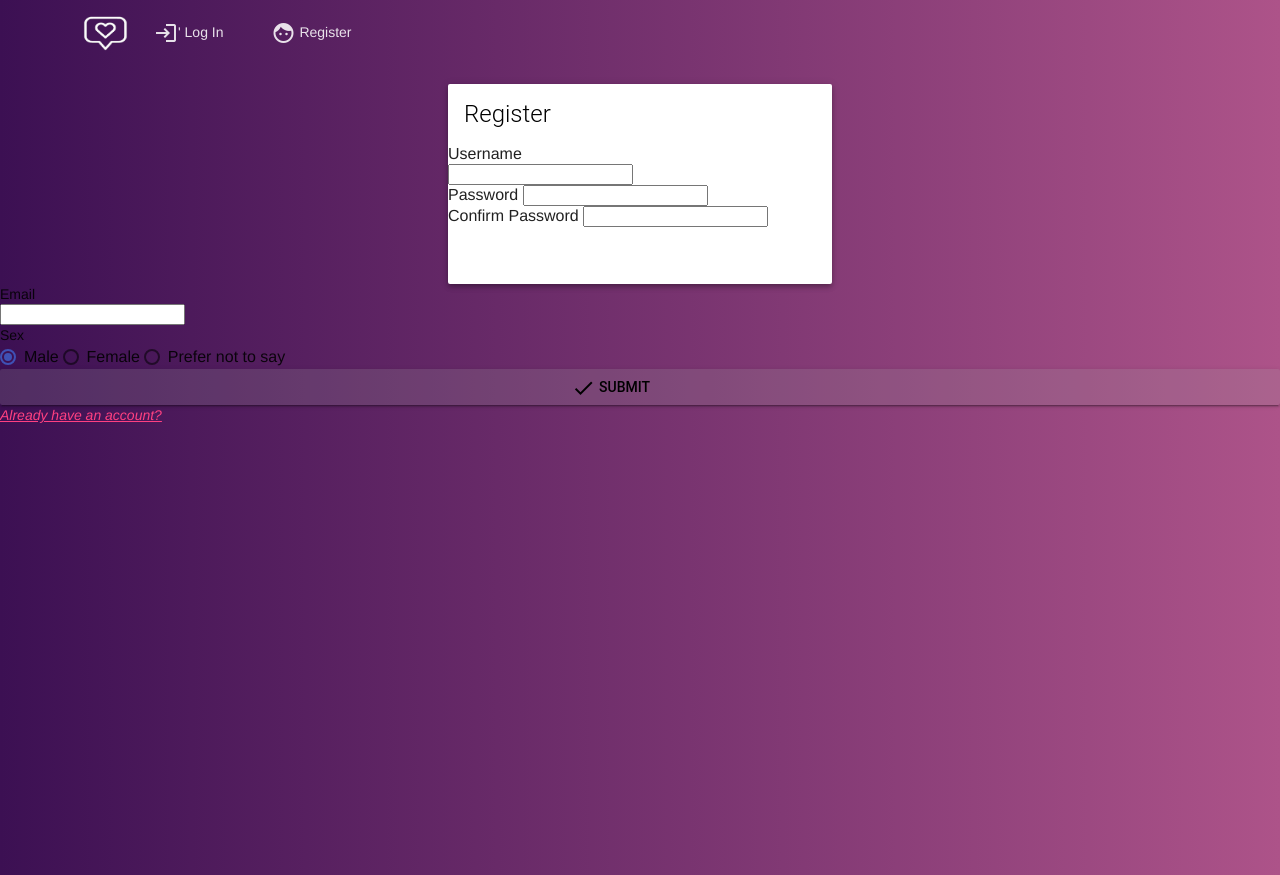
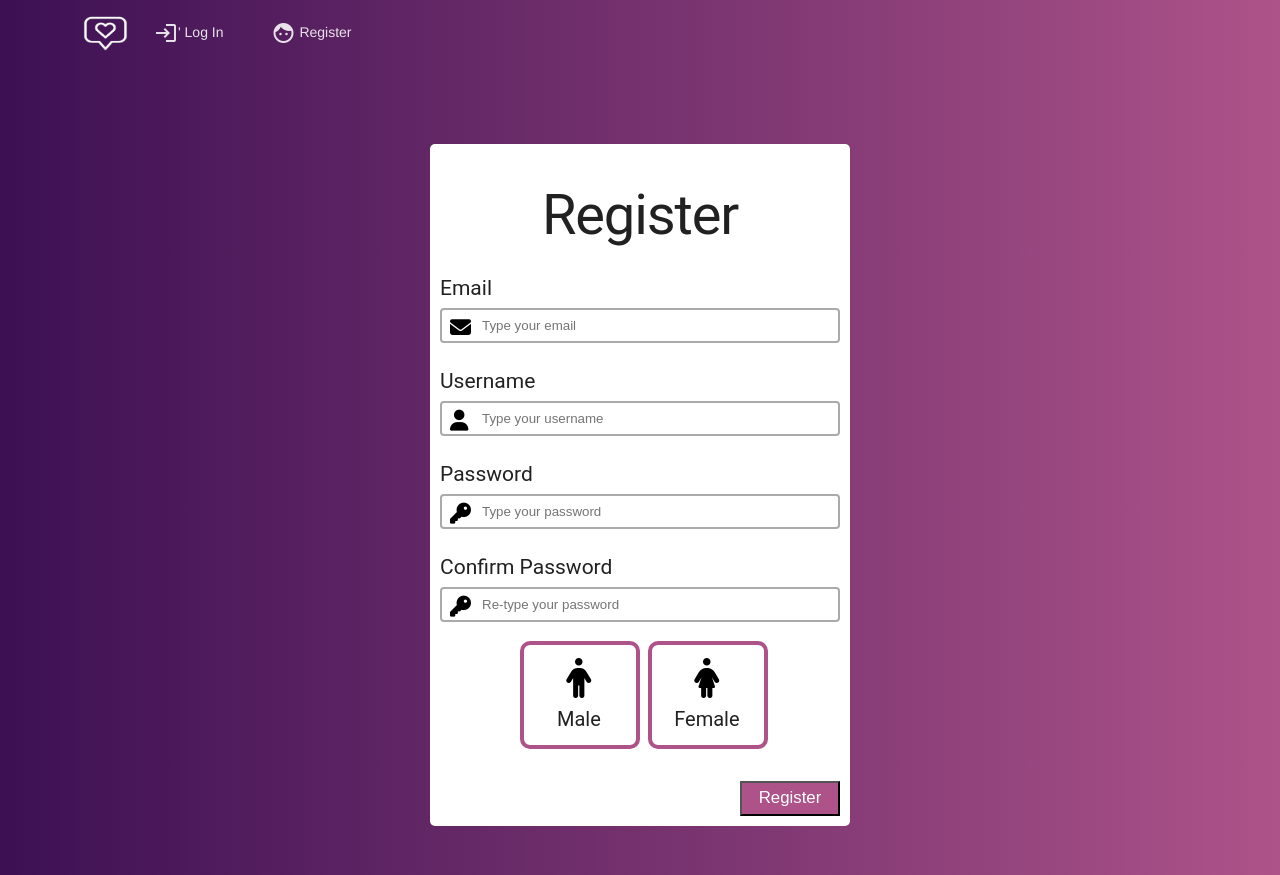
Before and after one commit to metaeatscake/Group5_website, a PHP site: page /php/register.php in a window 1280 px wide. Run offline with PHP 8.4, Linux system fonts and the light colour scheme; some libraries are stand-ins or nearby versions.

Commit message:
register

```diff
--- a/css/customStyles.php
+++ b/css/customStyles.php
@@ -125,4 +125,43 @@
       .feed_post_author{
 
       }
+
+      #gender{
+        display: flex;
+        height: 15vh;
+        width: 20vw;
+        margin: auto;
+      }
+      input[type="radio"]{
+        -webkit-appearance: none;
+      }
+      #gender label{
+        height: 100px;
+        width: 150px;
+        border: 4px solid #ad5389;
+        position: relative;
+        margin: auto;
+        border-radius: 10px;
+        transition: 0.5s;
+      }
+
+      #gender i{
+        font-size: 40px;
+        position: absolute;
+        top: 50%;
+        left: 47%;
+        transform: translate(-50%, -80%);
+      }
+      #gender label>span{
+        font-size: 20px;
+        position: absolute;
+        top: 80%;
+        left: 49%;
+        transform: translate(-50%, -80%);
+      }
+      #gender input[type="radio"]:checked + label{
+        background-color: #ad5389;
+        color: white;
+        box-shadow: 0 15px 45px rgba(24, 249, 141, 0.2);
+      }
 </style>
--- a/php/register.php
+++ b/php/register.php
@@ -1,13 +1,15 @@
 <?php
 
+  //Database and session start.
   include_once("inc/database.php");
+
+  // Backend Code here.
 
  ?>
 
  <!-- HTML Area. -->
 <!DOCTYPE html>
 <html lang="en" dir="ltr">
-
   <head>
     <meta charset="utf-8">
     <meta name="viewport" content="width=device-width, initial-scale=1.0">
@@ -22,10 +24,12 @@
     <link rel="stylesheet" href="https://fonts.googleapis.com/icon?family=Material+Icons">
 
     <!-- Shortcut Icon -->
-    <link rel="shortcut icon" href="images/assets/sociality/sample.png">
+    <link rel="shortcut icon" href="images/assets/sample2.png">
 
     <!-- Custom CSS File -->
-    <link rel="stylesheet" href="../css/socialityOverrides.css">
+    <?php include_once("../css/customStyles.php"); ?>
+
+    <script src="https://kit.fontawesome.com/7f2eccabe0.js" crossorigin="anonymous"></script>
   </head>
   <body>
 
@@ -38,7 +42,6 @@
       <?php unset($_SESSION["handler-alert"]); ?>
     <?php endif; ?>
 
-
     <!-- Uses a header that contracts as the page scrolls down. -->
     <!-- Pasted CSS/HTML from MDL Documentation -->
 
@@ -49,6 +52,7 @@
        background: #ad5389;  /* fallback for old browsers */
       background: -webkit-linear-gradient(to right, #3c1053, #ad5389);  /* Chrome 10-25, Safari 5.1-6 */
       background: linear-gradient(to right, #3c1053, #ad5389); /* W3C, IE 10+/ Edge, Firefox 16+, Chrome 26+, Opera 12+, Safari 7+ */
+
      }
      .demo-layout-transparent .mdl-layout__header,
      .demo-layout-transparent .mdl-layout__drawer-button {
@@ -67,83 +71,65 @@
       <div class="page-content">
 
         <!-- MAIN CONTENT -->
+        <div class="form-wrapper">
+          <form class="form-main" action="handleLogin.php" method="post" >
+            <div class="formItem">
+              <h1 style="text-align: center">Register</h1>
+            </div>
+            <div class="formItem">
+              <label for="lname">Email</label>
+            </div>
+            <div class="formItem">
+              <input class="input" type="text" name="email" placeholder="Type your email" required>
+              <i class="fas fa-envelope" aria-hidden="true"></i>
+            </div>
+            <br>
+            <div class="formItem">
+              <label for="username">Username</label>
+            </div>
+            <div class="formItem">
+              <input class="input" type="text" name="username" placeholder="Type your username" required>
+              <i class="fas fa-user" aria-hidden="true"></i>
+            </div>
+            <br>
+            <div class="formItem">
+              <label for="password">Password</label>
+            </div>
+            <div class="formItem">
+              <input class="input "type="password" name="password" required placeholder="Type your password">
+              <i class="fas fa-key" aria-hidden="true"></i>
+            </div>
+            <br>
+            <label for="password">Confirm Password</label>
+          <div class="formItem">
+            <input class="input "type="password" name="cpassword" required placeholder="Re-type your password">
+            <i class="fas fa-key" aria-hidden="true"></i>
+          </div>
+          <div class="formItem" id="gender">
+              <input class="gender"type="radio" name="gender" id="male">
+              <label for="male">
+                <i class="fas fa-male"></i>
+                <span>Male</span>
+              </label>
 
-        <!-- CSS Control of the main form card. -->
-
-
-        <!-- Form Proper -->
-        <form class="" action="handleRegister.php" method="post">
-
-          <div class="formCard mdl-card mdl-shadow--4dp">
-
-            <!-- Title Area (including the background pic) -->
-            <div class="mdl-card__title">
-              <h2 class="mdl-card__title-text">Register</h2>
+              <input class="gender"type="radio" name="gender" id="female">
+              <label for="female">
+                <i class="fas fa-female"></i>
+                <span>Female</span>
+              </label>
           </div>
-
-            <!-- Subtext underneath title -->
-            <!-- <div class="mdl-card__supporting-text">
-              Register an account.
-            </div> -->
-
-            <!-- Form Input Fields. -->
-            <!-- So Scuffed omg. -->
-            <!-- <div class="mdl-card__actions mdl-card--border"> -->
-
+            <br>
             <div class="formItem">
-                  <label>Username</label>
-                  <div class="inputform">
-                    <input class="input" type="text" id="username" name="username" required>
+              <input class="button" type="submit" name="registerForm" value="Register">
             </div>
             </div>
 
-              <div class="formItem">
-                  <label>Password</label>
-                  <input class="input" type="password" id="password" name="password" required>
+          </form>
         </div>
 
-              <div class="formItem">
-                  <label>Confirm Password</label>
-                    <input class="input" type="password" id="password-confirm" name="password-confirm" required>
-                  </div>
+
       </div>
 
-              <div class="formItem">
-                <div class="labelform">
-                  <label class="label" for="email">Email</label>
-                </div>
-                  <div class="formItem">
-                    <input class="input" type="email" id="email" name="email" required>
-                  </div>
-              </div>
-
-              <div class="formItem">
-                <div class="labelform">
-                  <div class="formItem">Sex</div>
-                  <label class="mdl-radio mdl-js-radio mdl-js-ripple-effect" for="option-1">
-                    <input type="radio" id="option-1" class="mdl-radio__button" name="sex" value="male" checked>
-                    <span class="mdl-radio__label">Male</span>
-                  </label>
-                  <label class="mdl-radio mdl-js-radio mdl-js-ripple-effect" for="option-2">
-                    <input type="radio" id="option-2" class="mdl-radio__button" name="sex" value="female">
-                    <span class="mdl-radio__label">Female</span>
-                  </label>
-                  <label class="mdl-radio mdl-js-radio mdl-js-ripple-effect" for="option-3">
-                    <input type="radio" id="option-3" class="mdl-radio__button" name="sex" value="Prefer not to say">
-                    <span class="mdl-radio__label">Prefer not to say</span>
-                  </label>
-
-                  <button class="mdl-button mdl-js-button mdl-button--raised" id="formSubmitButton-container">
-                    <i class="material-icons">done</i>
-                    Submit
-                    <input type="submit" name="registerSubmit" id="formSubmitButton" value="submit">
-                  </button>
-                </div>
-              </div>
-          </div>
-          <a href="login.php"><i>Already have an account?</i></a>
-        </form>
-      </div>
     </main>
 
     <!-- Footer -->
@@ -152,42 +138,3 @@
    </div>
   </body>
 </html>
-
-<style>
-/* This part controls the whole card container */
-.formCard.mdl-card {
-  width: 30%;
-  margin:auto;
-  margin-top: 20px;
-}
-
-/* This part controls the title area and it's background */
-/* .formCard > .mdl-card__title {
-  color: black;
-  height: 130px;
-  text-align: center;
-  background: url('images/assets/bglight.jpg') center / cover;
-} */
-
-#formSubmitButton{
-  visibility:hidden;
-}
-
-#formSubmitButton-container{
-  margin:auto;
-  width:100%;
-}
-
-.formCard-inputFields{
-  margin:auto;
-  padding:10px;
-  align-items: center;
-  align-content: center;
-}
-
-.form_itemPadding{
-  visibility:hidden;
-  width:100%;
-}
-
-</style>
```
Lines whose indentation alone changed are shown as unchanged.
